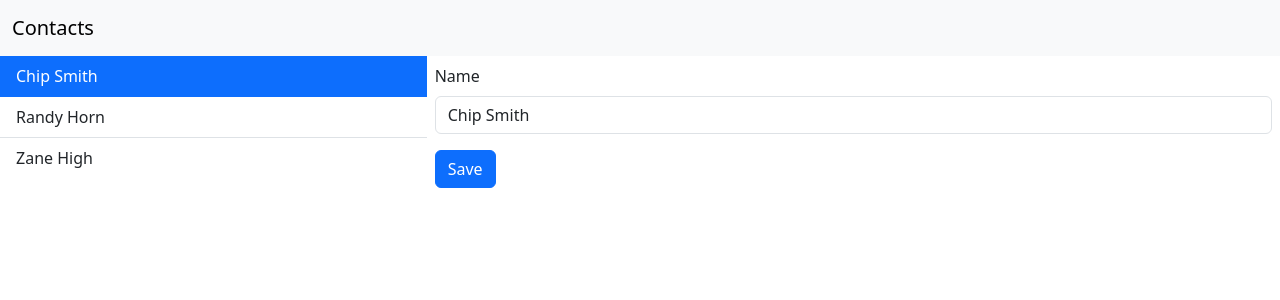
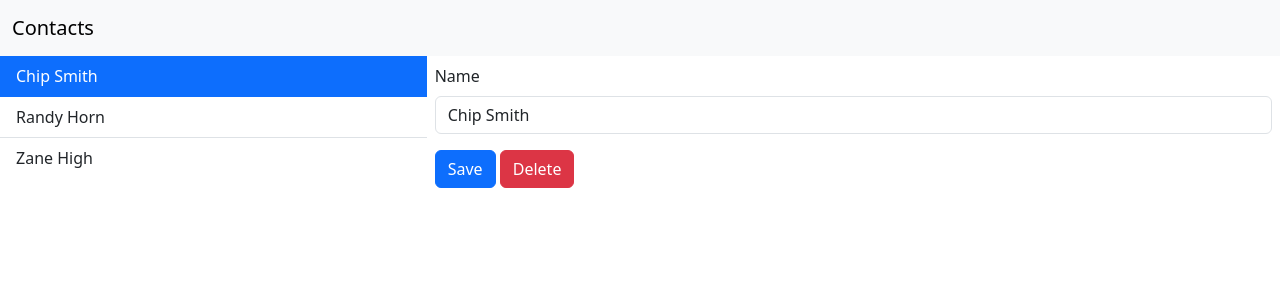
Before and after one commit to markhobson/contacts-svelte, a SvelteKit app: page /contact/1 in a window 1280 px wide. Shown: the top 300 px of the page. Built offline with nearby package versions, Linux system fonts and the light colour scheme.

Commit message:
Allow contact to be deleted

```diff
--- a/src/lib/ContactForm.svelte
+++ b/src/lib/ContactForm.svelte
@@ -2,10 +2,11 @@
     export let contact;
 </script>
 
-<form class="m-2" method="post">
+<form class="m-2" method="post" action="?/save">
     <div class="mb-3">
         <label class="form-label" for="name">Name</label>
         <input class="form-control" id="name" type="text" name="name" value={contact.name}/>
     </div>
     <button class="btn btn-primary" type="submit">Save</button>
+    <button class="btn btn-danger" type="submit" formaction="?/delete">Delete</button>
 </form>
--- a/src/lib/server/contacts.js
+++ b/src/lib/server/contacts.js
@@ -19,6 +19,11 @@ class Contacts {
         this.#contacts[index] = contact;
     }
 
+    delete(id) {
+        const index = this.#getIndex(id);
+        this.#contacts.splice(index, 1);
+    }
+
     #getIndex(id) {
         return this.#contacts.findIndex(contact => contact.id === id);
     }
--- a/src/routes/contact/[id]/+page.server.js
+++ b/src/routes/contact/[id]/+page.server.js
@@ -16,7 +16,7 @@ export function load({ params }) {
 }
 
 export const actions = {
-    default: async ({ request, params }) => {
+    save: async ({ request, params }) => {
         const id = parseInt(params.id);
         const data = await request.formData();
 
@@ -24,5 +24,11 @@ export const actions = {
             id: id,
             name: data.get("name")
         });
+    },
+
+    delete: async ({ params }) => {
+        const id = parseInt(params.id);
+
+        contacts.delete(id);
     }
 };
```
